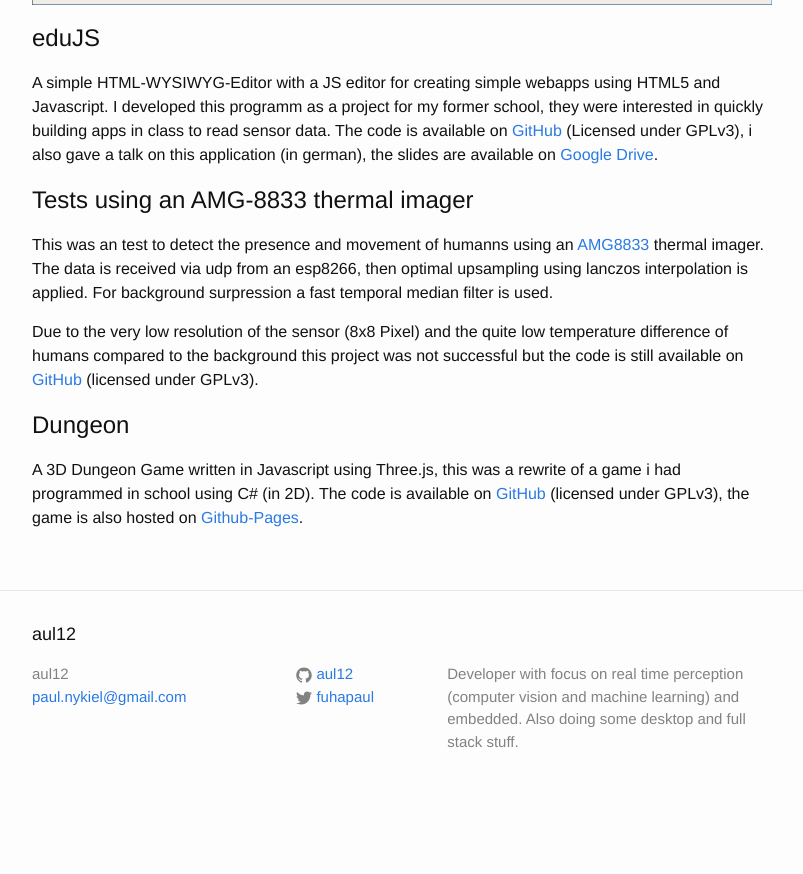
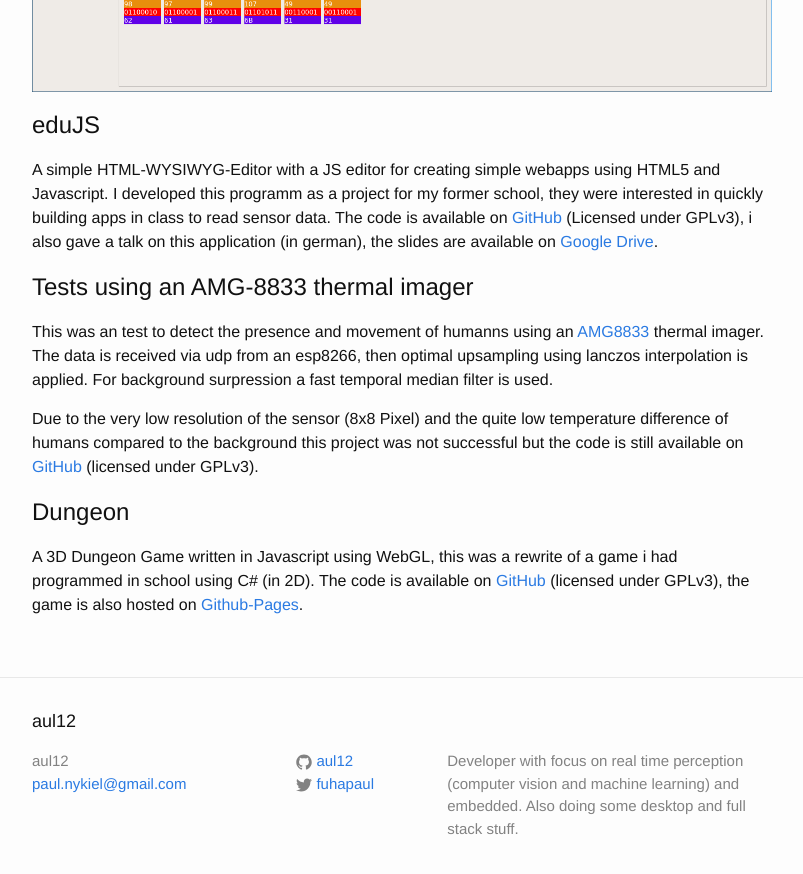
Before and after one commit to aul12/Website2, a Jekyll site: the page built from portfolio.md, in a window 1280 px wide and 900 px high, scrolled down 2171 px. Shown: the top 874 px of the window, without its empty margins (238-1041 px from the left). Built offline with Jekyll 4.4.1, drawn with Linux system fonts in a browser that asks for light colours; before the commit the page ends 2984 px from its top, so only the background shows below that; some of the changed text lies outside the part shown.

```diff
--- a/portfolio.md
+++ b/portfolio.md
@@ -34,4 +36,4 @@ The data is received via udp from an esp8266, then optimal upsampling using lanc
 Due to the  very low resolution of the sensor (8x8 Pixel) and the quite low temperature difference of humans compared to the background this project was not successful but the code is still available on [GitHub](https://github.com/aul12/Amg8833Tests) (licensed under GPLv3).
 
 # Dungeon
-A 3D Dungeon Game written in Javascript using Three.js, this was a rewrite of a game i had programmed in school using C# (in 2D). The code is available on [GitHub](https://github.com/aul12/Dungeon) (licensed under GPLv3), the game is also hosted on [Github-Pages](aul12.github.io/Dungeon).
+A 3D Dungeon Game written in Javascript using WebGL, this was a rewrite of a game i had programmed in school using C# (in 2D). The code is available on [GitHub](https://github.com/aul12/Dungeon) (licensed under GPLv3), the game is also hosted on [Github-Pages](aul12.github.io/Dungeon).
```
Also changed, not shown: other parts of portfolio.md (+2 -0 lines).
